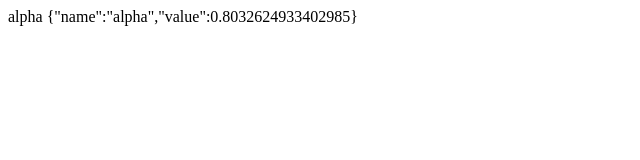
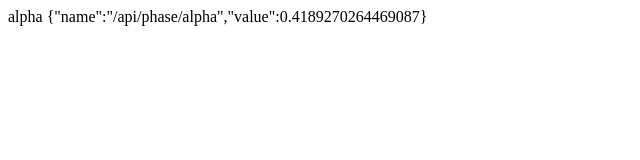
Before and after one commit to newmediapilot/tanstack-query-testing, a React (Vite) app: page /alpha in a window 1280 px wide. Shown: the top 160 px of the page, without its empty margins (0-640 px from the left). Built offline with nearby package versions, Linux system fonts and the light colour scheme.

Commit message:
Update pages.tsx

```diff
--- a/src/pages.tsx
+++ b/src/pages.tsx
@@ -1,18 +1,10 @@
+import {useQuery} from "@tanstack/react-query";
+import {APIRegistry} from '../registry.api.ts';
 
-import { useQuery } from "@tanstack/react-query"
-import { alphaQuery, betaQuery, centauriQuery } from "./queries.ts"
+const apiPhaseAlpha = APIRegistry['/api/phase/alpha'];
+const apiPhaseAlphaFetch = async () => ({name: apiPhaseAlpha.key, value: Math.random()});
 
 export function Alpha() {
-  const q = useQuery({ queryKey: ["alpha"], queryFn: alphaQuery })
-  return <div>alpha {JSON.stringify(q.data)}</div>
+    const apiPhaseAlphaFetchQuery = useQuery({queryKey: apiPhaseAlpha.key, queryFn: apiPhaseAlphaFetch})
+    return <div>alpha {JSON.stringify(apiPhaseAlphaFetchQuery.data)}</div>
 }
-
-export function Beta() {
-  const q = useQuery({ queryKey: ["beta"], queryFn: betaQuery })
-  return <div>beta {JSON.stringify(q.data)}</div>
-}
-
-export function Centauri() {
-  const q = useQuery({ queryKey: ["centauri"], queryFn: centauriQuery })
-  return <div>centauri {JSON.stringify(q.data)}</div>
-}
```
